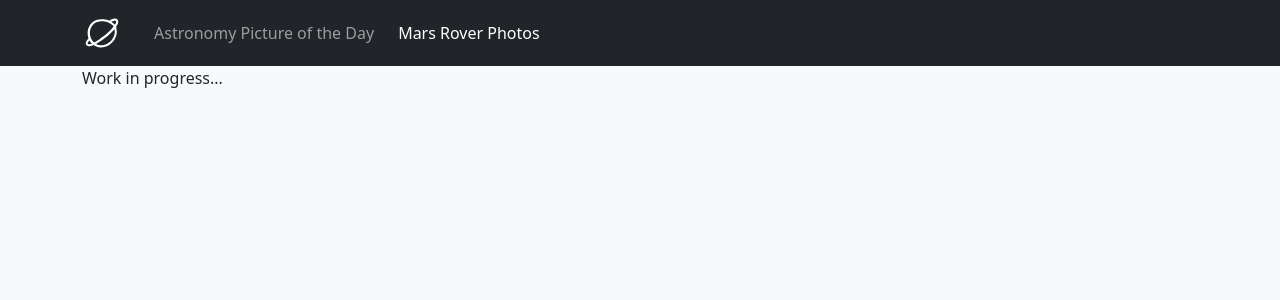
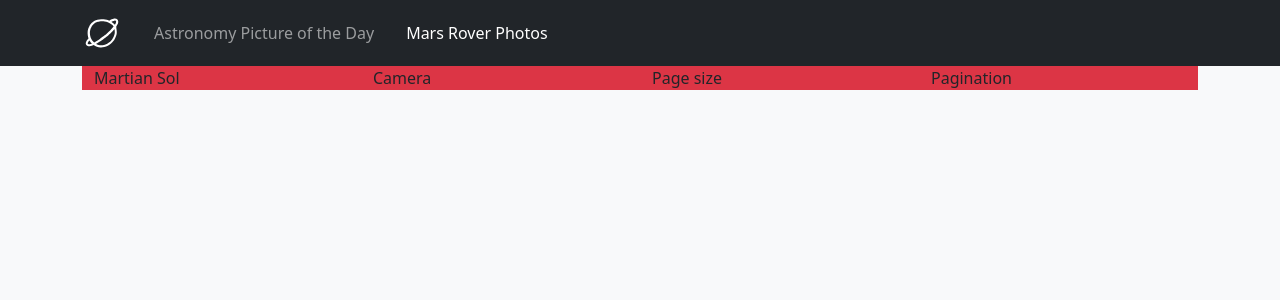
Before and after one commit to jterkalski/react-nasa-app, a React (Create React App) app: page /mars_photos in a window 1280 px wide. Shown: the top 300 px of the page. Built offline with nearby package versions, Linux system fonts and the light colour scheme.

Commit message:
added configuration bar for MarsPhotos

```diff
--- a/src/components/ApodForm.js
+++ b/src/components/ApodForm.js
@@ -1,4 +1,4 @@
-import { Form, Button } from 'react-bootstrap';
+import { Form } from 'react-bootstrap';
 
 const ApodForm = () => {
     return (
--- a/src/components/HomeApod.js
+++ b/src/components/HomeApod.js
@@ -1,4 +1,4 @@
-import { Button, Card } from 'react-bootstrap';
+import { Card } from 'react-bootstrap';
 import { useState, useEffect } from 'react';
 import axios from 'axios';
 
--- /dev/null
+++ b/src/components/MarsPhotosConfiguration.js
@@ -0,0 +1,16 @@
+import { Container, Row, Col } from 'react-bootstrap';
+
+const MarsPhotosConfiguration = () => {
+    return (
+        <Container className='bg-danger'>
+            <Row>
+                <Col>Martian Sol</Col>
+                <Col>Camera</Col>
+                <Col>Page size</Col>
+                <Col>Pagination</Col>
+            </Row>
+        </Container>
+    );
+};
+
+export default MarsPhotosConfiguration;
--- a/src/components/Navbar.js
+++ b/src/components/Navbar.js
@@ -12,7 +12,7 @@ const Navbar = () => {
                     <Nav.Link to='/apod' as={NavLink} className='ms-2 m-auto'>
                         Astronomy Picture of the Day
                     </Nav.Link>
-                    <Nav.Link to='/mars_photos' as={NavLink} className='ms-2 m-auto'>
+                    <Nav.Link to='/mars_photos' as={NavLink} className='ms-3 m-auto'>
                         Mars Rover Photos
                     </Nav.Link>
                 </Nav>
--- a/src/pages/MarsPhotos.js
+++ b/src/pages/MarsPhotos.js
@@ -1,7 +1,12 @@
 import React from 'react';
+import MarsPhotosConfiguration from '../components/MarsPhotosConfiguration';
 
 const MarsPhotos = () => {
-    return <div>Work in progress...</div>;
+    return (
+        <div>
+            <MarsPhotosConfiguration />
+        </div>
+    );
 };
 
 export default MarsPhotos;
```
